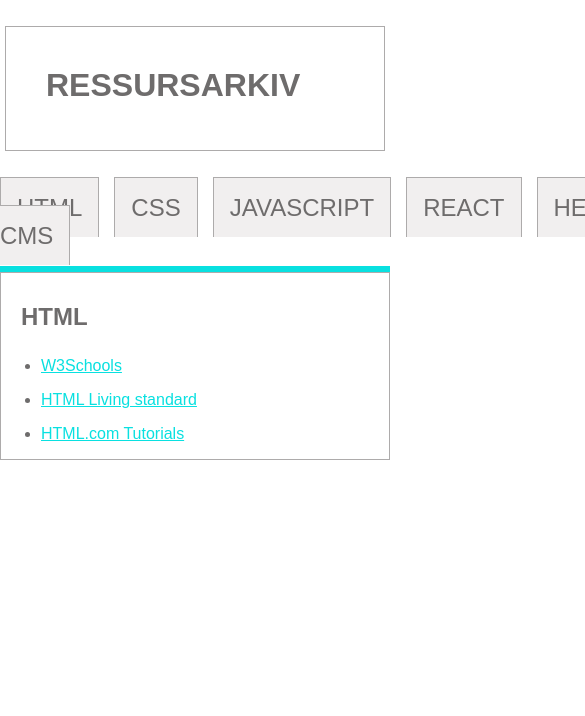
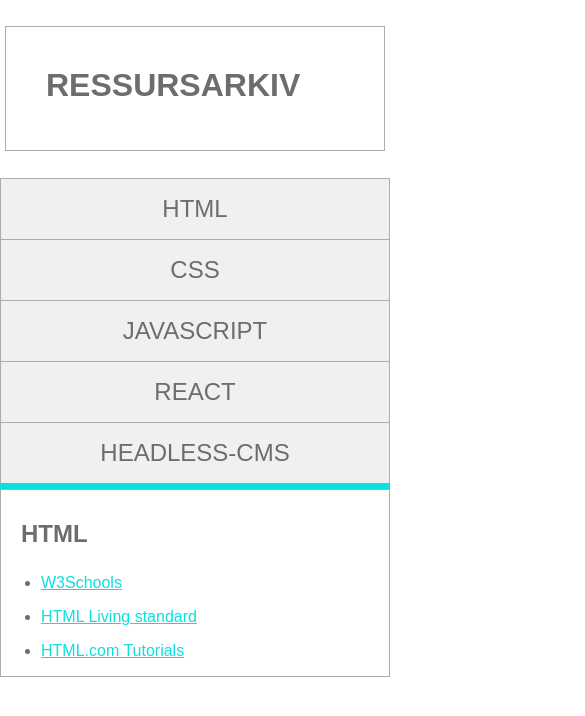
Before and after one commit to jennifergri/uin23ak3_resourceapp_group29, a React (Create React App) app in the folder arbeidskrav/: page / in a window 390 px wide. Shown: the top 716 px of the page, 585 px wide, since content can reach past the window. Built offline with nearby package versions, Linux system fonts and the light colour scheme.

Commit message:
Responsiv nettside og riktig scss
Alle på gruppen kodet sammen

```diff
--- a/arbeidskrav/src/sass/main.scss
+++ b/arbeidskrav/src/sass/main.scss
@@ -82,16 +82,27 @@ body {
 
         }
     }
-}
 
-@media (max-width: 800px) {
+    @media (max-width: 800px) {
 
-    .faneMeny {
-        gap: 0px;
-        flex-flow: column nowrap;
+        .faneMeny {
 
-        a {
-            font-size: 1.2rem;
+            ul{
+                margin: 0;
+                width: 100%;
+
+                li{
+                    display: flex;
+                    flex-direction: column;
+                    width: 100%;
+
+                    a{
+                        display: flex;
+                        justify-content: center;
+                        text-align: center;
+                    }
+                }
+            }
         }
     }
 }
```
